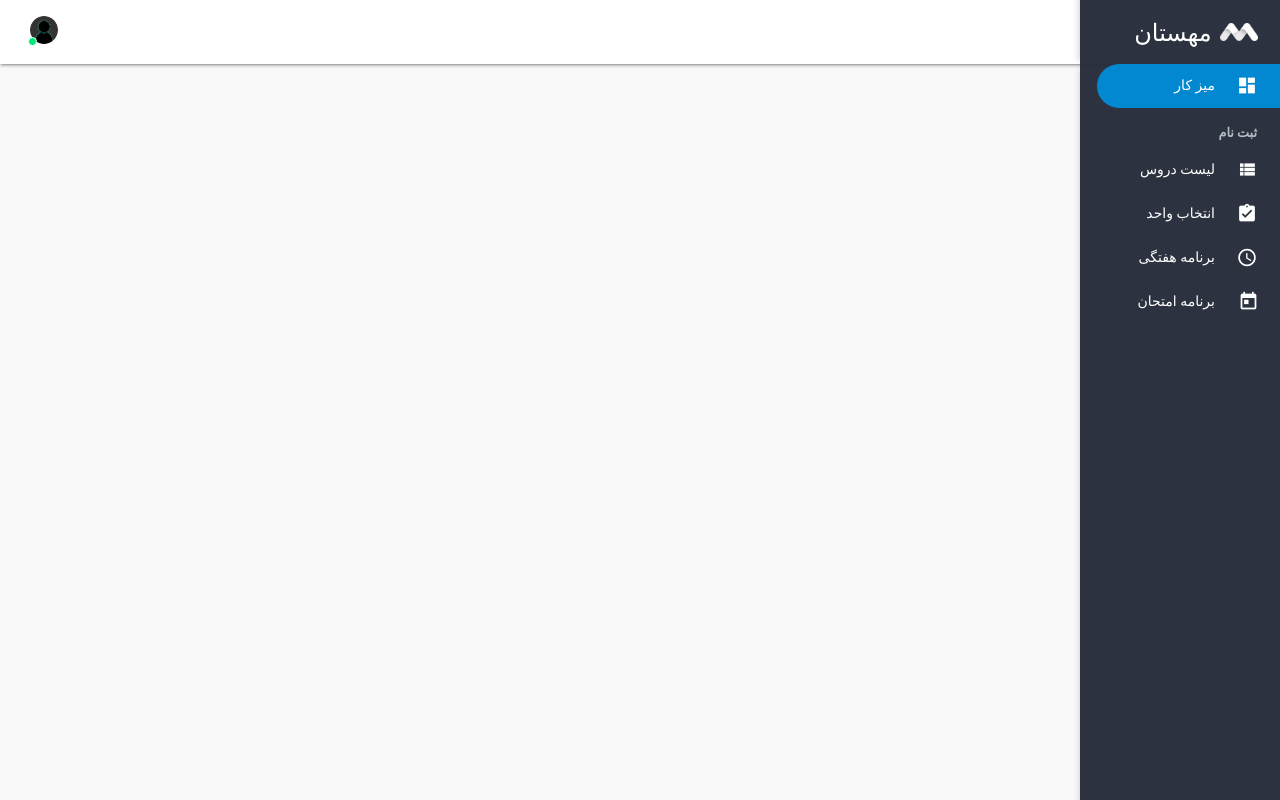
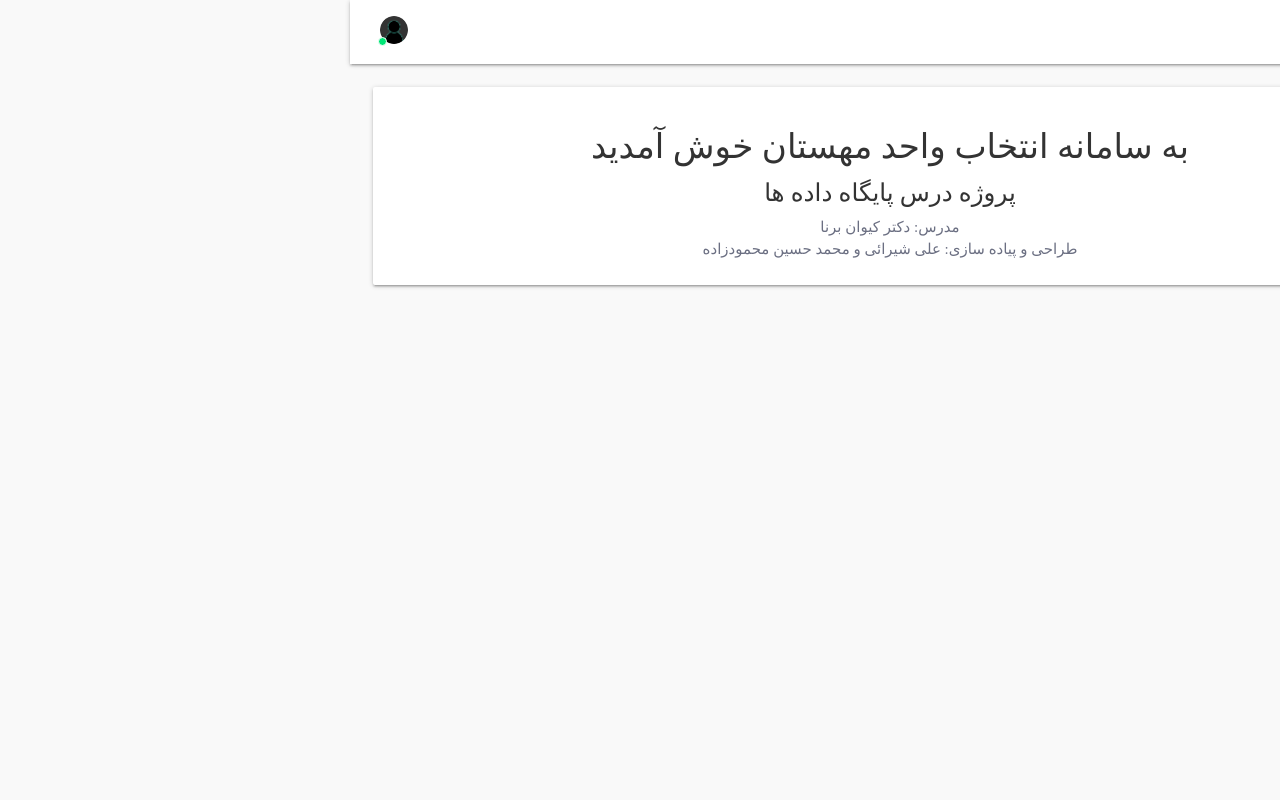
Before and after one commit to mohosseinmah/mahestan-web, a React (Create React App) app: page / in a window 1280 px wide. Built offline with nearby package versions, Linux system fonts and the light colour scheme; sample sign-in values are in the browser's storage; a web font is replaced by a local one.

Commit message:
- Change Dashboard page

```diff
--- a/src/view/pages/Dashboard.tsx
+++ b/src/view/pages/Dashboard.tsx
@@ -1,9 +1,21 @@
 import React from "react";
+import Page from "../components/Page";
+import Row from "../components/Row";
+import Col from "../components/Col";
 
 class Dashboard extends React.Component {
     render() {
         return (
-            <></>
+            <Page>
+                <Row>
+                    <Col className="s12 center-align">
+                        <h4>به سامانه انتخاب واحد مهستان خوش آمدید</h4>
+                        <h5>پروژه درس پایگاه داده ها</h5>
+                        <p>مدرس: دکتر کیوان برنا</p>
+                        <p>طراحی و پیاده سازی: علی شیرائی و محمد حسین محمودزاده</p>
+                    </Col>
+                </Row>
+            </Page>
         );
     }
 }
```
